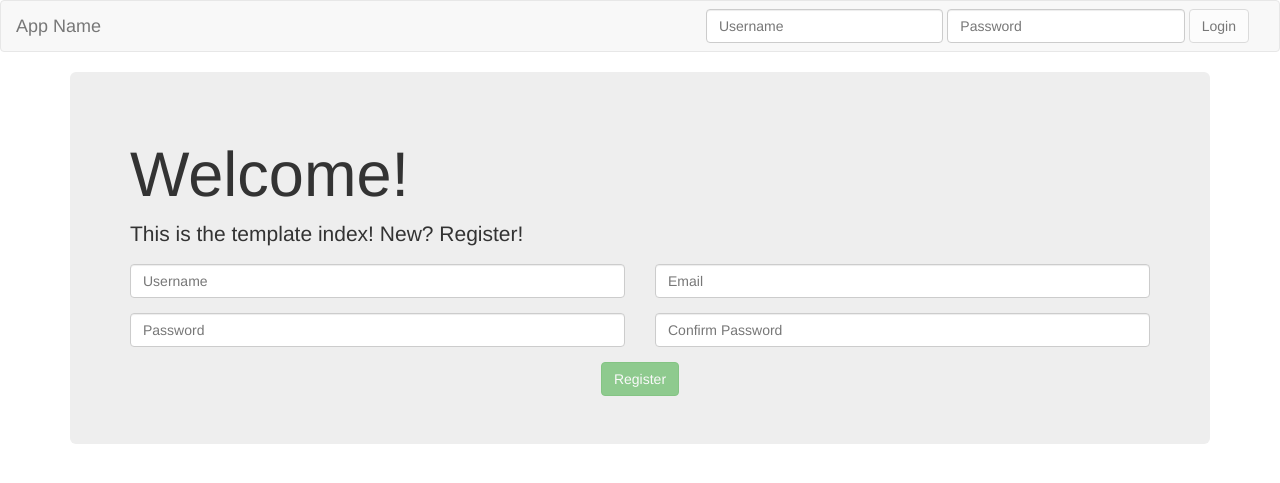
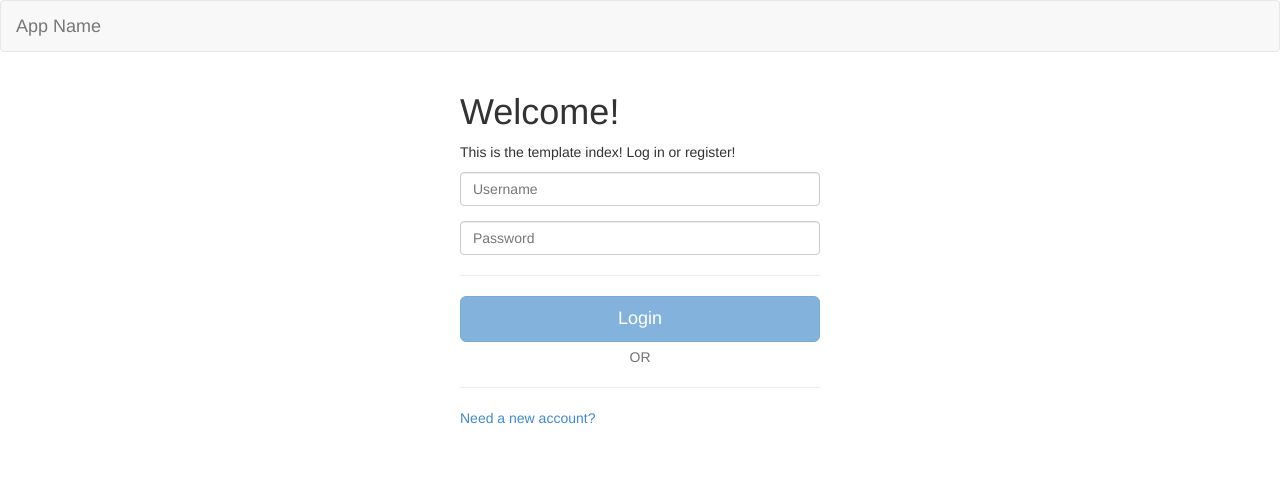
Before and after one commit to spockNinja/facial-signin, a Flask app: template templates/index.html in a window 1280 px wide. Shown: the top 483 px of the page. Run offline with Flask 2, Linux system fonts and the light colour scheme; the template is opened without the code that fills it, so the values that code supplies are empty; some libraries are stand-ins or nearby versions.

Commit message:
Refactor login and use google signin

```diff
--- a/application.py
+++ b/application.py
@@ -1,7 +1,8 @@
 import sys
 import os
-from flask import Flask, jsonify, render_template, request, session
-from mailshake import AmazonSESMailer
+from flask import (Flask, flash, jsonify, redirect,
+                   render_template, request, session)
+from oauth2client import client
 from passlib.hash import sha256_crypt
 from sqlalchemy import or_
 
@@ -9,7 +10,7 @@ sys.path.append(os.path.join(os.path.dirname(__file__), 'lib'))
 
 import db
 from models import User
-from utils import CONFIG
+from utils import CONFIG, send_mail
 
 app = Flask(__name__)
 # TODO do this with api app.register_blueprint(api)
@@ -26,7 +27,8 @@ def index():
     if session.get('loggedIn'):
         return render_template('dashboard.html')
     else:
-        return render_template('index.html')
+        google_client_id = CONFIG.get('google', 'client_id')
+        return render_template('index.html', google_client_id=google_client_id)
 
 
 @app.route('/login', methods=['POST'])
@@ -55,6 +57,53 @@ def login():
             message = 'Login credentials invalid'
     else:
         message = 'You must provide a username and password'
+
+    return jsonify(success=success, message=message)
+
+
+@app.route('/googleLogin', methods=['POST'])
+def google_login():
+    """ Use the returned email from google to sign in.
+        If there is no matching account, create one and skip verification. """
+    email = request.args.get('email')
+    id_token = request.args.get('idToken')
+
+    success = False
+    message = ''
+
+    if email and id_token:
+        client_token = CONFIG.get('google', 'client_id')
+        id_info = client.verify_id_token(id_token, client_token)
+        user_id = id_info['sub']
+
+        user = db.session.query(User)\
+                         .filter(User.email == email).first()
+
+        if not user:
+            # Create an account with the google id
+            username = id_info.get('name', email)
+            user = User(username=username, email=email, active=True,
+                        google_id=user_id)
+            user.insert()
+
+        if user.google_id is None:
+            # This user made an account and is now using google login
+            user.google_id = user_id
+
+        issuers = ['accounts.google.com', 'https://accounts.google.com']
+        if id_info['iss'] not in issuers:
+            message = 'Auth token does not match google issuer'
+        elif user_id != user.google_id:
+            message = 'Google user ID does not match'
+        else:
+            session.update({
+                'username': user.username,
+                'userId': user.id,
+                'loggedIn': True
+            })
+            success = True
+    else:
+        message = 'Missing email or id token.'
 
     return jsonify(success=success, message=message)
 
@@ -102,12 +151,7 @@ def register():
         'Thank you for joining. We hope you enjoy your account.'
     ])
 
-    # TODO log it in dev, email in prod
-    #mailer = AmazonSESMailer()
-    #mailer.send(subject=subject, text_content=email_msg,
-    #            from_email=CONFIG.get('email', 'sender'),
-    #            to=[new_user.email])
-    print verify_link
+    send_mail(new_user.email, subject, email_msg)
 
     return jsonify(success=True,
                    message='Please check your email to verify your account.')
@@ -163,6 +207,7 @@ def verify():
         'loggedIn': True
     })
 
+    flash('Your account is now verified!', 'info')
     return render_template('dashboard.html')
 
 
@@ -172,7 +217,8 @@ def logout():
     session.pop('username', None)
     session.pop('userId', None)
     session.pop('loggedIn', None)
-    return render_template('index.html')
+    flash('You have sucessfully logged out.', 'info')
+    return redirect('/?logout=true')
 
 
 @app.context_processor
--- a/lib/models.py
+++ b/lib/models.py
@@ -16,6 +16,7 @@ class User(MyBase, Base):
     active = Column(BOOLEAN())
     username = Column(VARCHAR(50), unique=True)
     password = Column(TEXT())
+    google_id = Column(VARCHAR(50))
     email = Column(VARCHAR(256), unique=True)
 
 
--- a/static/js/external/login.js
+++ b/static/js/external/login.js
@@ -5,51 +5,61 @@
 app.index = function() {
     var self = {};
 
-    self.loginForm = {
-        username: ko.observable('').extend({required: true}),
-        password: ko.observable('').extend({required: true})
-    };
+    self.needToRegister = ko.observable(false);
+    self.username = ko.observable().extend({
+        required: true,
+        checkExists: {params: '/checkUsername?username=', onlyIf: self.needToRegister}
+    });
+    self.password = ko.observable().extend({required: true});
 
-    self.loginForm.ready = ko.pureComputed(function() {
-        return (self.loginForm.username.isValid() &&
-                self.loginForm.password.isValid());
+    self.confirmPassword = ko.observable().extend({
+        required: true,
+        equal: { message: 'Passwords must match', params: self.password}
     });
-
-    self.registerForm = {
-        username: ko.observable('').extend({
-            required: true,
-            checkExists: '/checkUsername?username='
-        }),
-        password: ko.observable('').extend({required: true}),
-        confirmPassword: ko.observable(''),
-        emailFocused: ko.observable(false)
-    };
 
     // To utilize the benefits of textInput but only validate after blur,
     // we have to combine it with hasFocus and onlyIf
-    self.registerForm.emailFocused = ko.observable(false);
-    var validAfterBlur = function() {
-        return !self.registerForm.emailFocused();
+    self.emailFocused = ko.observable(false);
+    var validateEmail = function() {
+        return !self.emailFocused();
     };
-    self.registerForm.email = ko.observable('').extend({
-        email: {message: 'Please provide a real email address', onlyIf: validAfterBlur},
-        checkExists: {params: '/checkEmail?email=', onlyIf: validAfterBlur}
+    self.email = ko.observable().extend({
+        required: true,
+        email: {message: 'Please provide a real email address', onlyIf: validateEmail},
+        checkExists: {params: '/checkEmail?email=', onlyIf: validateEmail}
     });
 
-    // add the equal validator, since the reference didn't exist at creation
-    self.registerForm.confirmPassword.extend({
-        equal: { message: 'Passwords must match', params: self.registerForm.password}
+    self.readyToLogin = ko.pureComputed(function() {
+        return (self.username.isValid() &&
+                self.password.isValid());
     });
 
     self.readyToRegister = ko.pureComputed(function() {
-        if (self.registerForm.username.isValidating() || self.registerForm.email.isValidating()) {
+        if (self.username.isValidating() || self.email.isValidating()) {
             return false;
         }
-        return ko.validatedObservable(self.registerForm).isValid();
+        return ko.validatedObservable({
+            username: self.username, email: self.email,
+            password: self.password, confirmPassword: self.confirmPassword
+
+        }).isValid();
     });
 
+    self.loginOrRegister = function() {
+        if (self.needToRegister()) {
+            self.register();
+        }
+        else {
+            self.login();
+        }
+    };
+
     self.login = function() {
-        var loginUrl = '/login?' + $.param(ko.toJS(self.loginForm));
+        var loginInfo = {
+            username: self.username(),
+            password: self.password()
+        };
+        var loginUrl = '/login?' + $.param(loginInfo);
         $.post(loginUrl, function(response) {
             if (response.success) {
                 window.location.href = '/dashboard';
@@ -62,9 +72,9 @@ app.index = function() {
 
     self.register = function() {
         var registerParams = {
-            username: self.registerForm.username(),
-            password: self.registerForm.password(),
-            email: self.registerForm.email()
+            username: self.username(),
+            password: self.password(),
+            email: self.email()
         };
         var registerUrl = '/register?' + $.param(registerParams);
         $.post(registerUrl, function(response) {
@@ -80,4 +90,29 @@ app.index = function() {
     return self;
 }();
 
+function googleLoginSuccess(user) {
+    if (window.location.search.indexOf('logout') !== -1) {
+        user.disconnect();
+    }
+    else {
+        var userProfile = user.getBasicProfile();
+        var userEmail = userProfile.getEmail();
+        var idToken = user.getAuthResponse().id_token;
+        var googleLoginUrl = '/googleLogin?' + $.param({email: userEmail, idToken: idToken});
+        $.post(googleLoginUrl, function(response) {
+            if (response.success) {
+                window.location.href = '/dashboard';
+            }
+            else {
+                bootbox.alert(response.message);
+            }
+        });
+    }
+}
+
+function googleLoginFailure(error) {
+    console.log(error);
+    bootbox.alert('Loggin in with google was unsuccessful. Please use the standard login form or try again later.');
+}
+
 ko.applyBindings(app.index, $('body')[0]);
--- a/static/js/global/app.js
+++ b/static/js/global/app.js
@@ -7,6 +7,25 @@ ko.validation.init({
     errorAsTitle: false,
     messageTemplate: 'customValidationMessage'
 });
+
+ko.bindingHandlers.hidden = {
+    update: function(element, valueAccessor, allBindings, viewModel, bindingContext) {
+        ko.bindingHandlers.visible.update(element, function() {
+            return !ko.utils.unwrapObservable(valueAccessor());
+        }, allBindings, viewModel, bindingContext);
+    }
+};
+
+ko.bindingHandlers.toggle = {
+    init: function (element, valueAccessor) {
+        var value = valueAccessor();
+        ko.applyBindingsToNode(element, {
+            click: function () {
+                value(!value());
+            }
+        });
+    }
+};
 
 ko.validation.rules.checkExists = {
     async: true,
@@ -19,3 +38,10 @@ ko.validation.rules.checkExists = {
     message: 'Already exists'
 };
 ko.validation.registerExtenders();
+
+// Auto close flashed messages after 10 seconds
+window.setTimeout(function() {
+    $(".flashed-alert").fadeTo(500, 0).slideUp(500, function(){
+        $(this).remove();
+    });
+}, 10000);
--- a/templates/index.html
+++ b/templates/index.html
@@ -1,50 +1,57 @@
 {% extends "/shared/site_template.html" %}
 {% block title %}Index{% endblock %}
 
+{% block page_css %}
+    <meta name="google-signin-client_id" content="{{ google_client_id }}">
+{% endblock %}
+
 {% block page_js %}
     <script src="{{ url_for('static', filename='js/external/login.js') }}"></script>
-{% endblock %}
-
-{% block nav_extras %}
-    <form class="navbar-form navbar-right" role="login" data-bind="submit: login, with: loginForm">
-        <div class="form-group has-feedback">
-            <input type="text" class="form-control" placeholder="Username" data-bind="textInput: username">
-        </div>
-        <div class="form-group has-feedback">
-            <input type="password" class="form-control" placeholder="Password" data-bind="textInput: password">
-        </div>
-        <button type="submit" class="btn btn-default" data-bind="enable: ready">Login</button>
-     </form>
+    <script src="https://apis.google.com/js/platform.js" async defer></script>
 {% endblock %}
 
 {% block content %}
-    <div class="jumbotron">
+<div class="row">
+    <div class="col-lg-offset-4 col-md-offset-3 col-sm-offset-2 col-xs-offset-1 col-lg-4 col-md-6 col-sm-8 col-xs-10">
         <h1>Welcome!</h1>
-        <p>This is the template index! New? Register!</p>
-        <div class="row" data-bind="with: registerForm">
-            <div class="col-sm-6">
-                <div class="form-group has-feedback">
-                    <input type="text" class="form-control" placeholder="Username" data-bind="textInput: username">
-                </div>
+        <p>This is the template index! Log in or register!</p>
+        <form role="login" class="form-signin" data-bind="submit: loginOrRegister">
+            <div class="form-group has-feedback">
+                <label for="username" class="sr-only">Username</label>
+                <input type="text" id="username" class="form-control" placeholder="Username" data-bind="textInput: username">
             </div>
-            <div class="col-sm-6">
-                <div class="form-group has-feedback">
-                    <input type="email" class="form-control" placeholder="Email" data-bind="textInput: email, hasFocus: emailFocused">
-                </div>
+            <div class="form-group has-feedback">
+                <label for="password" class="sr-only">Password</label>
+                <input type="password" id="password" class="form-control" placeholder="Password" data-bind="textInput: password">
             </div>
-            <div class="col-sm-6">
-                <div class="form-group has-feedback">
-                    <input type="password" class="form-control" placeholder="Password" data-bind="textInput: password">
-                </div>
+            <div class="form-group has-feedback" data-bind="visible: needToRegister">
+                <label for="confirmPassword" class="sr-only">Confirm Password</label>
+                <input type="password" id="confirmPassword" class="form-control" placeholder="Confirm Password" data-bind="textInput: confirmPassword">
             </div>
-            <div class="col-sm-6">
-                <div class="form-group has-feedback">
-                    <input type="password" class="form-control" placeholder="Confirm Password" data-bind="textInput: confirmPassword">
-                </div>
+            <div class="form-group has-feedback" data-bind="visible: needToRegister">
+                <label for="email" class="sr-only">Email</label>
+                <input type="email" id="email" class="form-control" placeholder="Email" data-bind="textInput: email">
             </div>
-        </div>
-        <div class="row center">
-            <button type="button" class="btn btn-large btn-success" data-bind="click: register, enable: readyToRegister">Register</button>
-        </div>
+            <hr/>
+
+            <!-- ko if: needToRegister -->
+                <button type="submit" class="btn btn-lg btn-primary btn-block" data-bind="enable: readyToRegister">Register</button>
+            <!-- /ko -->
+            <!-- ko ifnot: needToRegister -->
+                <button type="submit" class="btn btn-lg btn-primary btn-block" data-bind="enable: readyToLogin">Login</button>
+            <!-- /ko -->
+
+            <span class="help-block center">OR</span>
+
+            <!-- TODO figure out how to center this damn thing -->
+            <div class="g-signin2 center-text" id="google-signin" data-longtitle="true" data-width="200"
+                 data-scope="email profile" data-onsuccess="googleLoginSuccess" data-onfailure="googleLoginFailure">
+            </div>
+
+            <hr/>
+            <a data-bind="toggle: needToRegister, text: needToRegister() ? 'Already have an account?' : 'Need a new account?'" class="clickable"></a>
+
+        </form>
     </div>
+</div>
 {% endblock %}
--- a/templates/shared/internal_template.html
+++ b/templates/shared/internal_template.html
@@ -1,7 +1,7 @@
 {% extends "/shared/site_template.html" %}
 
 {% block nav_extras %}
-    <div class="navbar-nav navbar-right">
+    <div class="nav navbar-form navbar-right">
         <a href="/logout" class="btn btn-default">Logout</a>
     </div>
 {% endblock %}
--- a/templates/shared/site_template.html
+++ b/templates/shared/site_template.html
@@ -41,6 +41,19 @@
         </nav>
 
         <div class="container" id="page_content">
+            {% with messages = get_flashed_messages(with_categories=true) %}
+                {% if messages %}
+                    {% for category, message in messages %}
+                        <div class="alert alert-{{ category }} alert-dismissible flashed-alert" role="alert">
+                            <button type="button" class="close" data-dismiss="alert" aria-label="Close">
+                                <span aria-hidden="true">&times;</span>
+                            </button>
+                            {{ message }}
+                        </div>
+                    {% endfor %}
+                {% endif %}
+            {% endwith %}
+
             {% block content %}{% endblock %}
         </div>
 
```
